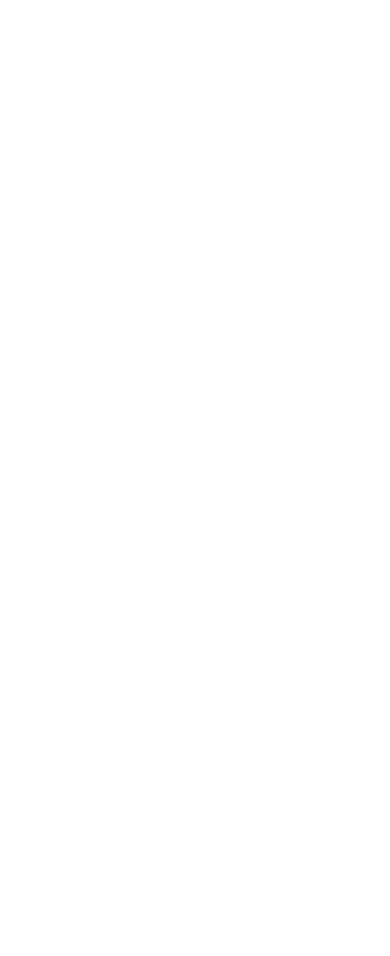
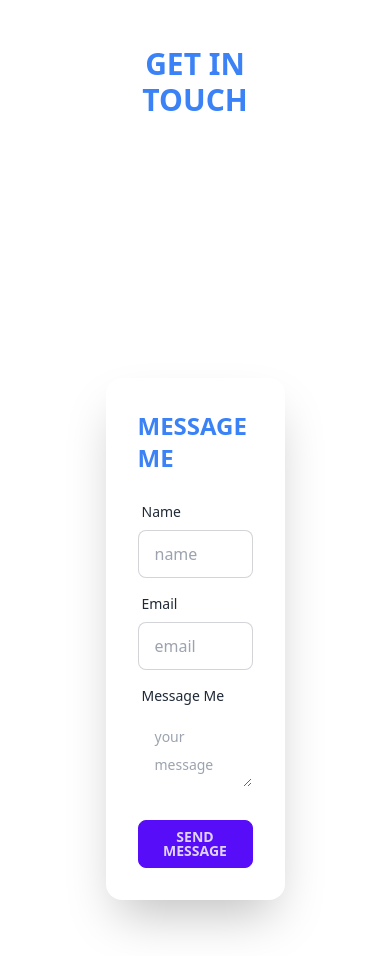
Before and after one commit to Arif1612/portfolio, a React (Vite) app: page / in a window 390 px wide. Shown: the part 7600-8556 px from the top of the page. Before the commit the page ends 7414 px from the top, so only its background shows below. Built offline with nearby package versions, Linux system fonts and the light colour scheme.

Commit message:
contact form created:

```diff
--- a/src/pages/Home/Contact/Contact.jsx
+++ b/src/pages/Home/Contact/Contact.jsx
@@ -1,11 +1,83 @@
-import React from 'react';
+import React from "react";
+import Container from "../../Container";
+import { Helmet } from "react-helmet-async";
 
 const Contact = () => {
-    return (
-        <div>
-            <p>Contact</p>
+  return (
+    <div className="mb-10 pt-20 ">
+      <Container>
+      <Helmet>
+          <title>Portfolio | Contact </title>
+        </Helmet>
+        <h5 className="text-4xl text-center font-bold pt-10 text-blue-500 ">
+         CONTACT ME
+          </h5>
+        <h5 className=" uppercase  text-2xl text-center font-bold pt-2 pb-10 text-white ">
+        Reach Out and Stay in Touch
+          </h5>
+        <div className="hero">
+
+          <div className="hero-content w-full  flex-col md:flex-row">
+
+        {/* left  div */}
+            <div className="text-center  w-1/2 md:text-left items-center text-white">
+              <h1 className="text-3xl font-bold text-blue-500 mb-3">GET IN TOUCH </h1>
+              <h5 className="text-2xl font-bold">Name</h5>
+              <p className="text-xl" >Me. Arif Ul Islam</p>
+
+              <h5 className="text-2xl font-bold mt-3">Email</h5>
+              <p className="text-xl">mdarifulislam6145@gmail.com</p>
+
+              <h5 className="text-2xl font-bold mt-3">Address</h5>
+              <p className="text-xl">Badda, Dhaka-1212 , Bangladesh</p>
+            </div>
+
+            {/* right div */}
+            {/* form */}
+
+            <div className="card w-1/2 shadow-2xl bg-base-100">
+
+              <div className="card-body">
+              <h1 className="text-2xl font-bold text-blue-500 mb-3"> MESSAGE ME </h1>
+
+              <div className="form-control">
+                  <label className="label">
+                    <span className="label-text">Name</span>
+                  </label>
+                  <input
+                    type="text"
+                    placeholder="name"
+                    className="input input-bordered"
+                  />
+                </div>
+                <div className="form-control">
+                  <label className="label">
+                    <span className="label-text">Email</span>
+                  </label>
+                  <input
+                    type="text"
+                    placeholder="email"
+                    className="input input-bordered"
+                  />
+                </div>
+                <div className="form-control">
+                  <label className="label">
+                    <span className="label-text">Message Me</span>
+                  </label>
+                  <textarea className="textarea " placeholder="your message"></textarea>
+                </div>
+                <div className="form-control mt-6">
+                  <button className="btn btn-primary">Send Message</button>
+                </div>
+              </div>
+            </div>
+            {/* form */}
+
+          </div>
         </div>
-    );
+      </Container>
+    </div>
+  );
 };
 
 export default Contact;
--- a/src/pages/Home/Education/Education.jsx
+++ b/src/pages/Home/Education/Education.jsx
@@ -10,7 +10,7 @@
       </Helmet>
 
       <Container className=" mt-10 mb-10" >
-      <h5 className="text-4xl text-center md:text-left font-bold py-10 text-blue-500">  EDUCATION </h5>
+      <h5 className="text-4xl text-center  font-bold py-10 text-blue-500">  EDUCATION </h5>
 
            <div className="grid md:grid-cols-3 sm:grid-cols-2 grid-cols-1 gap-4 mx-10 md:m-0">
 
--- a/src/pages/Home/Projects/Projects.jsx
+++ b/src/pages/Home/Projects/Projects.jsx
@@ -15,7 +15,7 @@
       </Helmet>
 
       <Container className=" mt-10 mb-10">
-        <h5 className="text-4xl text-center md:text-left font-bold py-10 text-blue-500">
+        <h5 className="text-4xl text-center  font-bold py-10 text-blue-500">
           PROJECTS
         </h5>
 
--- a/src/pages/Home/Skills/Skills.jsx
+++ b/src/pages/Home/Skills/Skills.jsx
@@ -12,7 +12,7 @@
         </Helmet>
 
         <div>
-          <h5 className="text-4xl text-center md:text-left font-bold py-10 text-blue-500 ">
+          <h5 className="text-4xl text-center  font-bold py-10 text-blue-500 ">
             MY SKILLS
           </h5>
           {/* main */}
```
